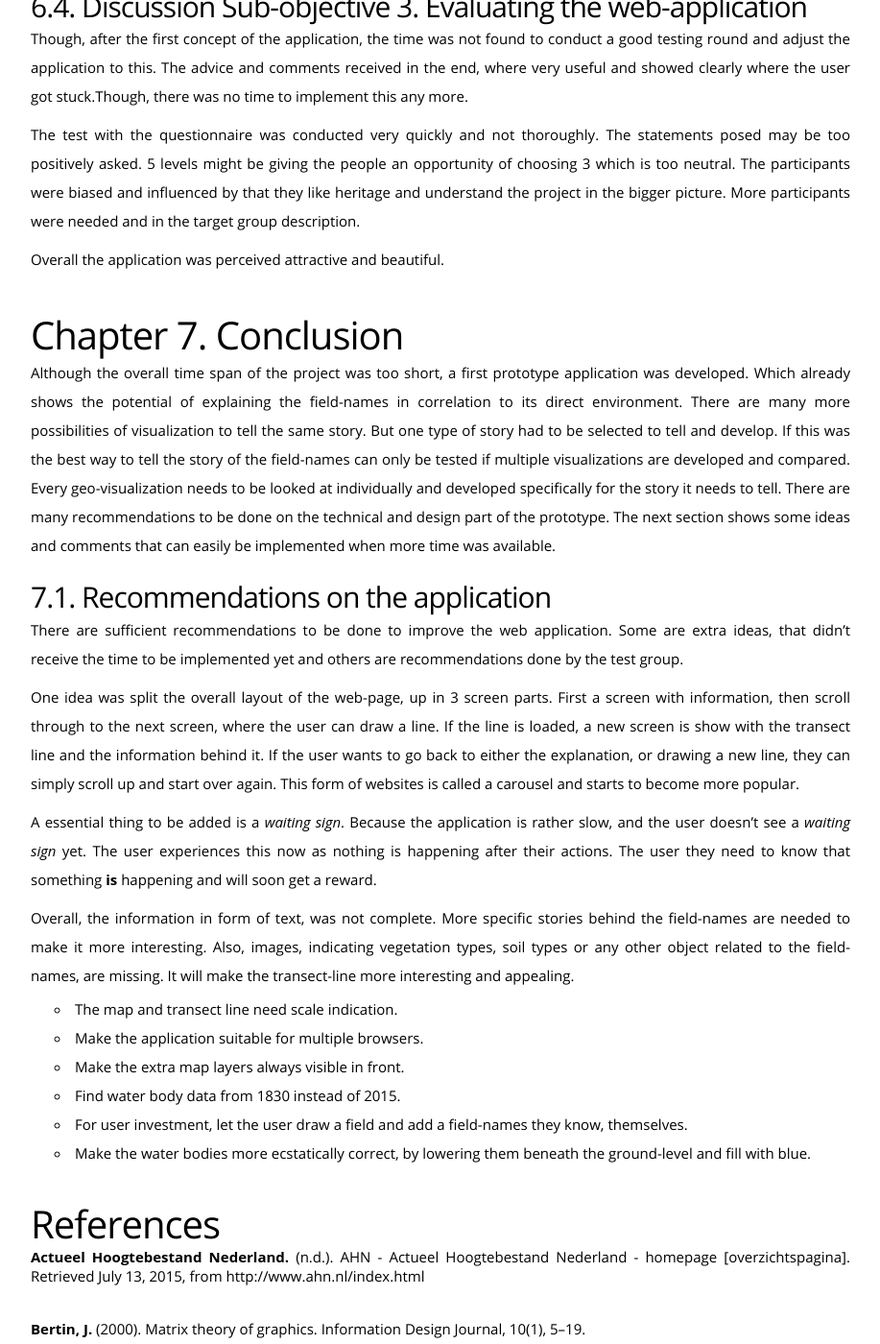
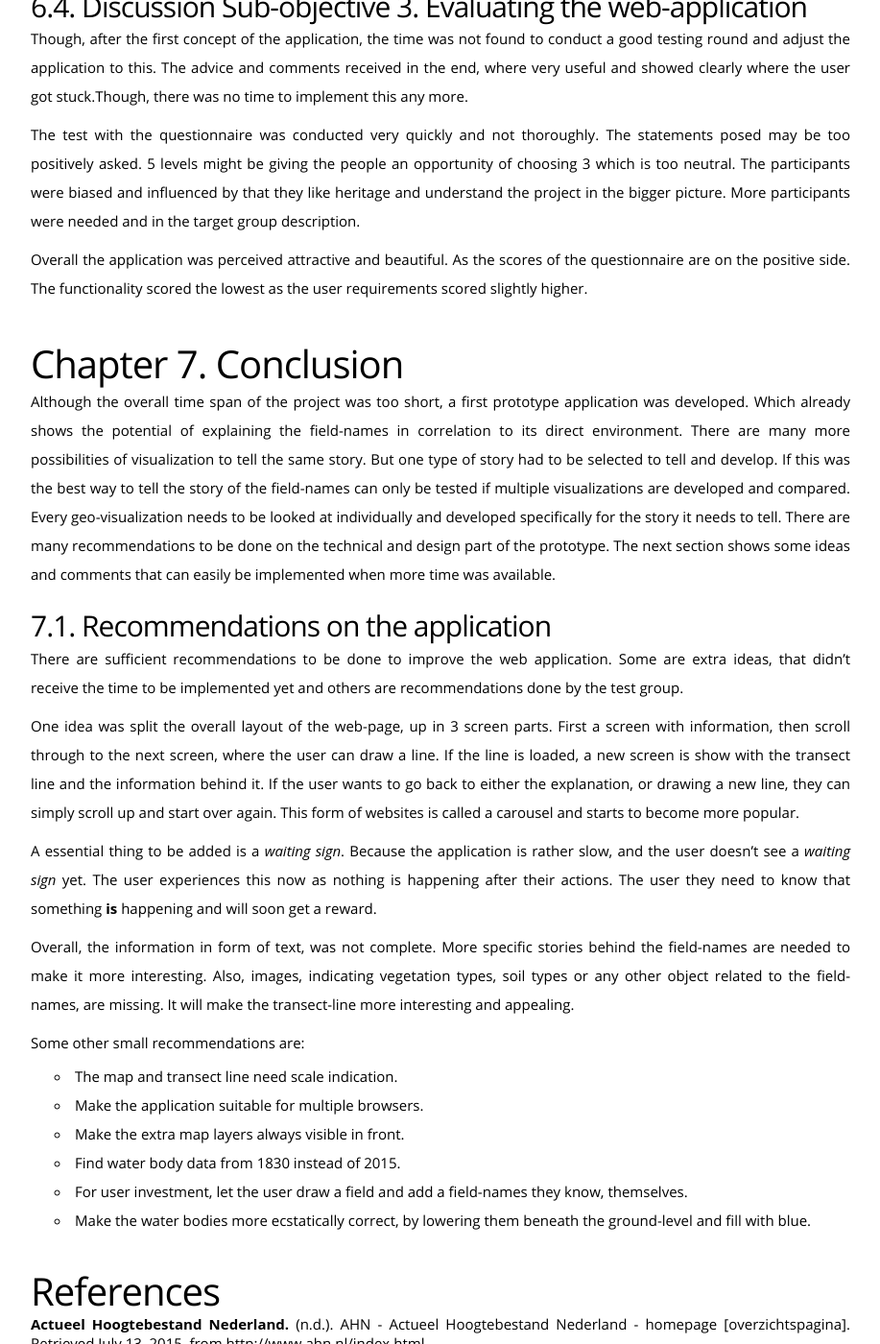
Before and after one commit to NieneB/InternshipReport, a Jekyll site: the page built from index.md, in a window 1280 px wide and 1400 px high, scrolled down 33348 px. Shown: the whole window at 96% size, without its empty margins (181-1098 px from the left). Built offline with Jekyll 4.4.1, drawn with Linux system fonts in a browser that asks for light colours; some web fonts are replaced.

Commit message:
disc and concl

```diff
--- a/index.md
+++ b/index.md
@@ -856,7 +856,7 @@ Though, after the first concept of the application, the time was not found to co
 
 The test with the questionnaire was conducted very quickly and not thoroughly. The statements posed may be too positively asked. 5 levels might be giving the people an opportunity of choosing 3 which is too neutral. The participants were biased and influenced by that they like heritage and understand the project in the bigger picture. More participants were needed and in the target group description.
 
-Overall the application was perceived attractive and beautiful.
+Overall the application was perceived attractive and beautiful. As the scores of the questionnaire are on the positive side. The functionality scored the lowest as the user requirements scored slightly higher.
 
 # Conclusion
 Although the overall time span of the project was too short, a first prototype application was developed. Which already shows the potential of explaining the field-names in correlation to its direct environment.
@@ -872,6 +872,8 @@ One idea was split the overall layout of the web-page, up in 3 screen parts. Fir
 A essential thing to be added is a *waiting sign*. Because the application is rather slow, and the user doesn't see a *waiting sign* yet. The user experiences this now as nothing is happening after their actions. The user they need to know that something **is** happening and will soon get a reward.
 
 Overall, the information in form of text, was not complete. More specific stories  behind the field-names are needed to make it more interesting. Also, images, indicating vegetation types, soil types or any other object related to the field-names, are missing. It will make the transect-line more interesting and appealing.
+
+Some other small recommendations are:
 
 - The map and transect line need scale indication.
 - Make the application suitable for multiple browsers.
```
